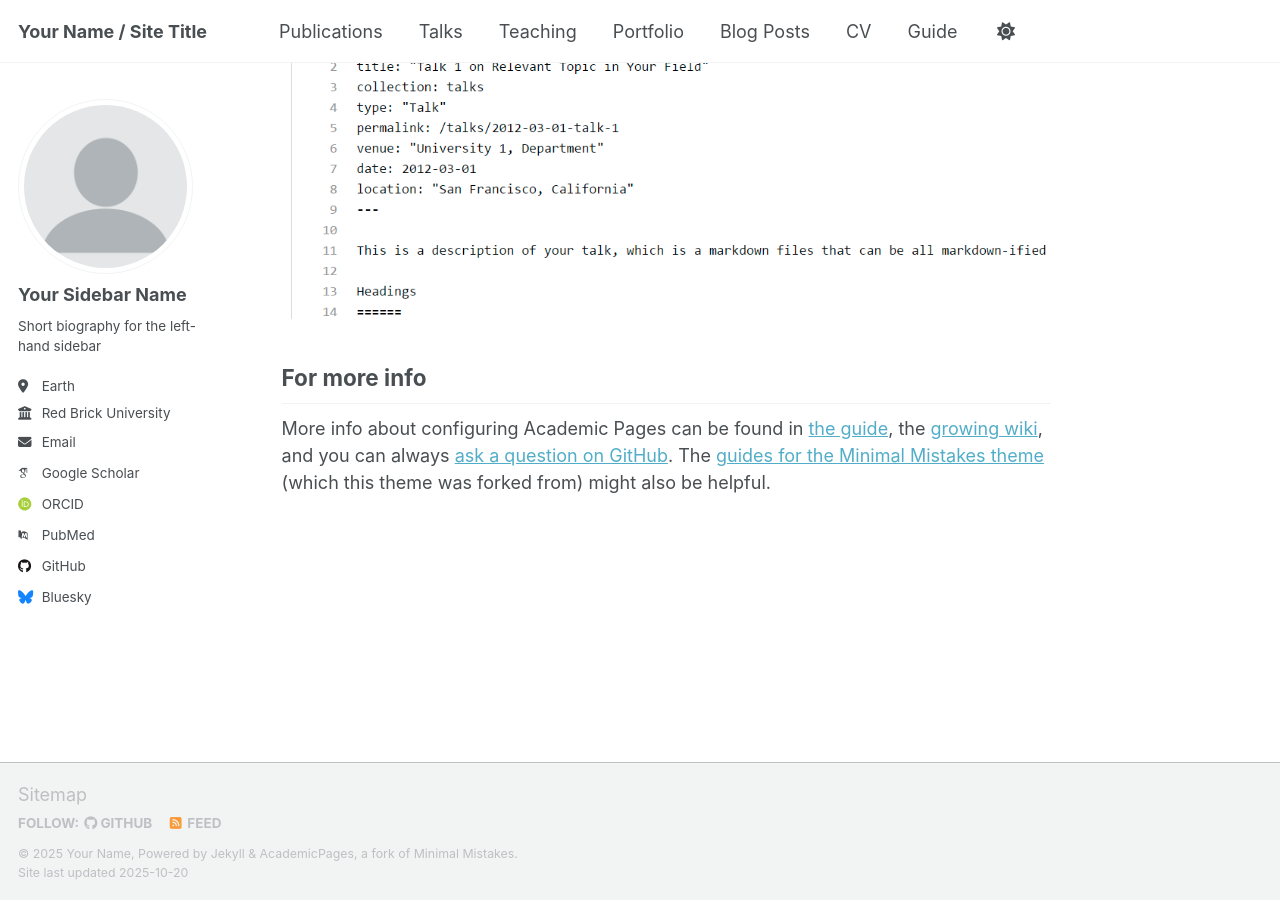
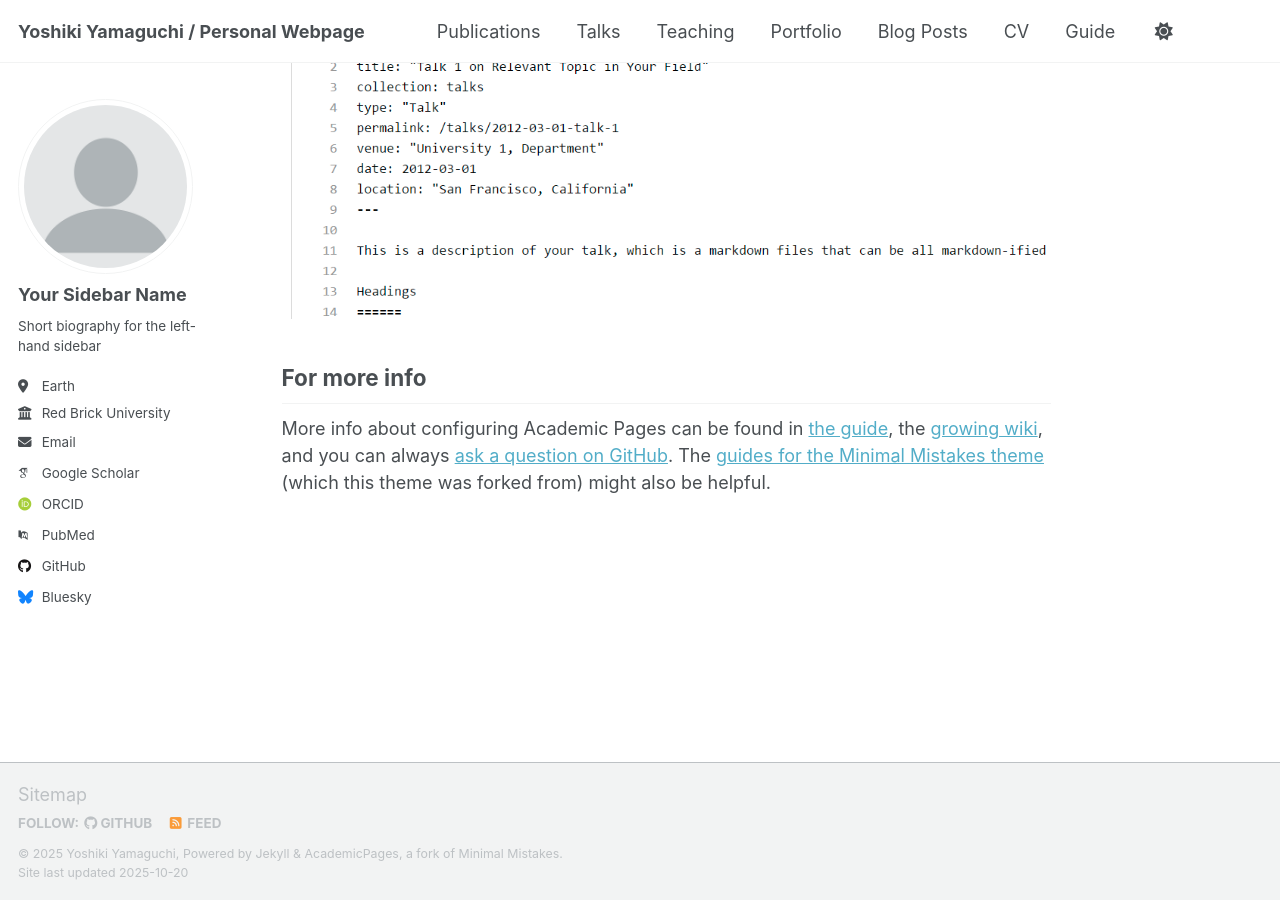
Before and after one commit to Yoshiki0319/Yoshiki0319.github.io, a Jekyll site: the page built from _pages/about.md, in a window 1280 px wide and 900 px high, scrolled down 2880 px. Built offline with Jekyll 4.4.1, drawn with Linux system fonts in a browser that asks for light colours; some web fonts are replaced; a script that is not in the unit is left out.

Commit message:
Update site title and personal information

```diff
--- a/_config.yml
+++ b/_config.yml
@@ -9,11 +9,11 @@
 # Basic Site Settings
 locale                   : "en-US"
 site_theme               : "default" # Currently available options are "default", "air"
-title                    : "Your Name / Site Title"
+title                    : "Yoshiki Yamaguchi / Personal Webpage"
 title_separator          : "-"
-name                     : &name "Your Name"
-description              : &description "Your Name's academic portfolio"   # Update this with a general description of your site, this is the default if not overridden by a page
-url                      : https://academicpages.github.io # The base hostname & protocol for your site e.g. "https://[your GitHub username].github.io",
+name                     : &name "Yoshiki Yamaguchi"
+description              : &description "Yoshiki Yamaguchi's academic portfolio"   # Update this with a general description of your site, this is the default if not overridden by a page
+url                      : https://Yoshiki0319.github.io # The base hostname & protocol for your site e.g. "https://[your GitHub username].github.io",
                                                            # or if you already have some other page hosted on Github then use "https://[your GitHub username].github.io/[Your Repo Name]"
 baseurl                  : "" # the subpath of your site, e.g. "/blog"
 repository               : "academicpages/academicpages.github.io"
```
